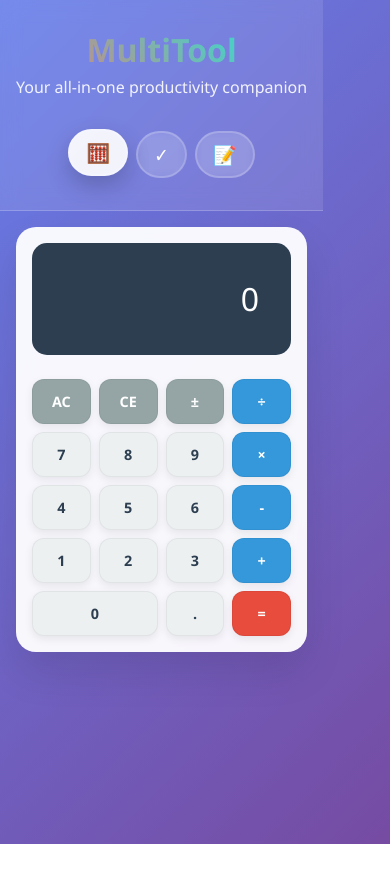
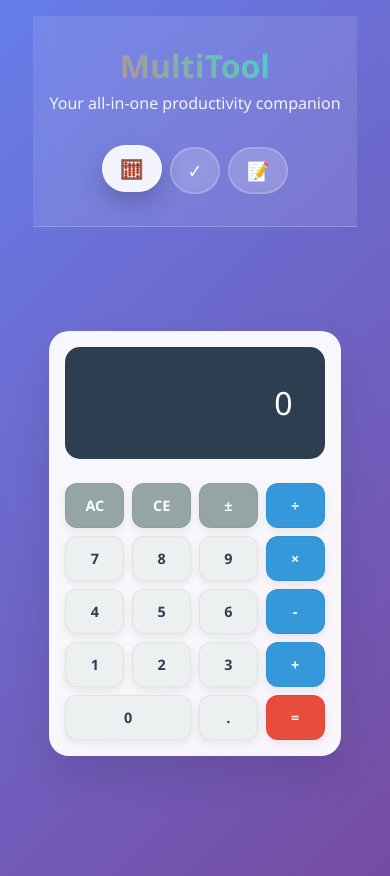
Before and after one commit to tdisawas0github/project-21, a React (Vite) app in the folder project/: page / in a window 390 px wide. Before the commit the page ends 844 px from the top, so only its background shows below. Built offline with nearby package versions, Linux system fonts and the light colour scheme.

Commit message:
style: enhance layout and responsiveness of main components

```diff
--- a/project/src/App.css
+++ b/project/src/App.css
@@ -10,12 +10,20 @@ body {
   background: linear-gradient(135deg, #667eea 0%, #764ba2 100%);
   min-height: 100vh;
   color: #333;
+  display: flex;
+  justify-content: center;
+  align-items: center;
+  margin: 0;
+  padding: 0;
 }
 
 .app {
   min-height: 100vh;
+  width: 100%;
+  max-width: 1400px;
   display: flex;
   flex-direction: column;
+  margin: 0 auto;
 }
 
 /* Hero Section */
@@ -107,11 +115,16 @@ body {
   max-width: 1200px;
   margin: 0 auto;
   width: 100%;
+  display: flex;
+  justify-content: center;
+  align-items: flex-start;
+  min-height: calc(100vh - 200px);
 }
 
 /* Calculator Styles */
 .calculator {
   max-width: 400px;
+  width: 100%;
   margin: 0 auto;
   background: rgba(255, 255, 255, 0.95);
   border-radius: 20px;
@@ -119,6 +132,9 @@ body {
   box-shadow: 0 20px 40px rgba(0, 0, 0, 0.1);
   -webkit-backdrop-filter: blur(10px);
   backdrop-filter: blur(10px);
+  display: flex;
+  flex-direction: column;
+  align-items: center;
 }
 
 .calculator-display {
@@ -127,6 +143,8 @@ body {
   padding: 2rem;
   margin-bottom: 1.5rem;
   text-align: right;
+  width: 100%;
+  box-sizing: border-box;
 }
 
 .display-value {
@@ -140,6 +158,7 @@ body {
   display: grid;
   grid-template-columns: repeat(4, 1fr);
   gap: 0.75rem;
+  width: 100%;
 }
 
 .btn {
@@ -190,11 +209,14 @@ body {
 /* Todo App Styles */
 .todo-app {
   max-width: 800px;
+  width: 100%;
   margin: 0 auto;
   background: rgba(255, 255, 255, 0.95);
   border-radius: 20px;
   padding: 2rem;
   box-shadow: 0 20px 40px rgba(0, 0, 0, 0.1);
+  display: flex;
+  flex-direction: column;
 }
 
 .todo-header {
@@ -271,6 +293,8 @@ body {
   gap: 1rem;
   margin-bottom: 1.5rem;
   flex-wrap: wrap;
+  justify-content: center;
+  align-items: center;
 }
 
 .filter-btn {
@@ -409,11 +433,17 @@ body {
   color: #7f8c8d;
   font-style: italic;
   padding: 3rem;
+  display: flex;
+  flex-direction: column;
+  justify-content: center;
+  align-items: center;
+  min-height: 150px;
 }
 
 /* Notes App Styles */
 .notes-app {
   max-width: 1200px;
+  width: 100%;
   margin: 0 auto;
   background: rgba(255, 255, 255, 0.95);
   border-radius: 20px;
@@ -649,6 +679,7 @@ body {
   height: 100%;
   color: #7f8c8d;
   text-align: center;
+  padding: 2rem;
 }
 
 .no-note-selected h3 {
@@ -661,10 +692,24 @@ body {
   color: #7f8c8d;
   font-style: italic;
   padding: 2rem;
+  display: flex;
+  flex-direction: column;
+  justify-content: center;
+  align-items: center;
+  min-height: 200px;
 }
 
 /* Responsive Design */
 @media (max-width: 768px) {
+  body {
+    align-items: flex-start;
+    padding: 1rem 0;
+  }
+
+  .app {
+    min-height: 100vh;
+  }
+
   .hero-title {
     font-size: 2rem;
   }
@@ -675,6 +720,7 @@ body {
 
   .tab-navigation {
     gap: 0.5rem;
+    justify-content: center;
   }
 
   .tab-button {
@@ -684,10 +730,14 @@ body {
 
   .main-content {
     padding: 1rem;
+    min-height: calc(100vh - 300px);
+    align-items: center;
   }
 
   .calculator {
     padding: 1rem;
+    max-width: 100%;
+    width: calc(100% - 2rem);
   }
 
   .display-value {
@@ -702,6 +752,7 @@ body {
   .notes-app {
     height: 500px;
     flex-direction: column;
+    width: calc(100% - 2rem);
   }
 
   .notes-sidebar {
@@ -711,16 +762,22 @@ body {
 
   .todo-input-section {
     flex-direction: column;
+    align-items: stretch;
   }
 
   .todo-filters {
     justify-content: center;
+    flex-wrap: wrap;
   }
 
   .todo-header {
     flex-direction: column;
     gap: 1rem;
     text-align: center;
+  }
+
+  .todo-app {
+    width: calc(100% - 2rem);
   }
 }
 
@@ -741,4 +798,19 @@ body {
     padding: 0.75rem;
     font-size: 0.9rem;
   }
+
+  .calculator {
+    width: calc(100% - 1rem);
+    margin: 0 auto;
+  }
+
+  .todo-app, .notes-app {
+    width: calc(100% - 1rem);
+    margin: 0 auto;
+  }
+
+  .main-content {
+    padding: 0.5rem;
+    justify-content: center;
+  }
 }
```
